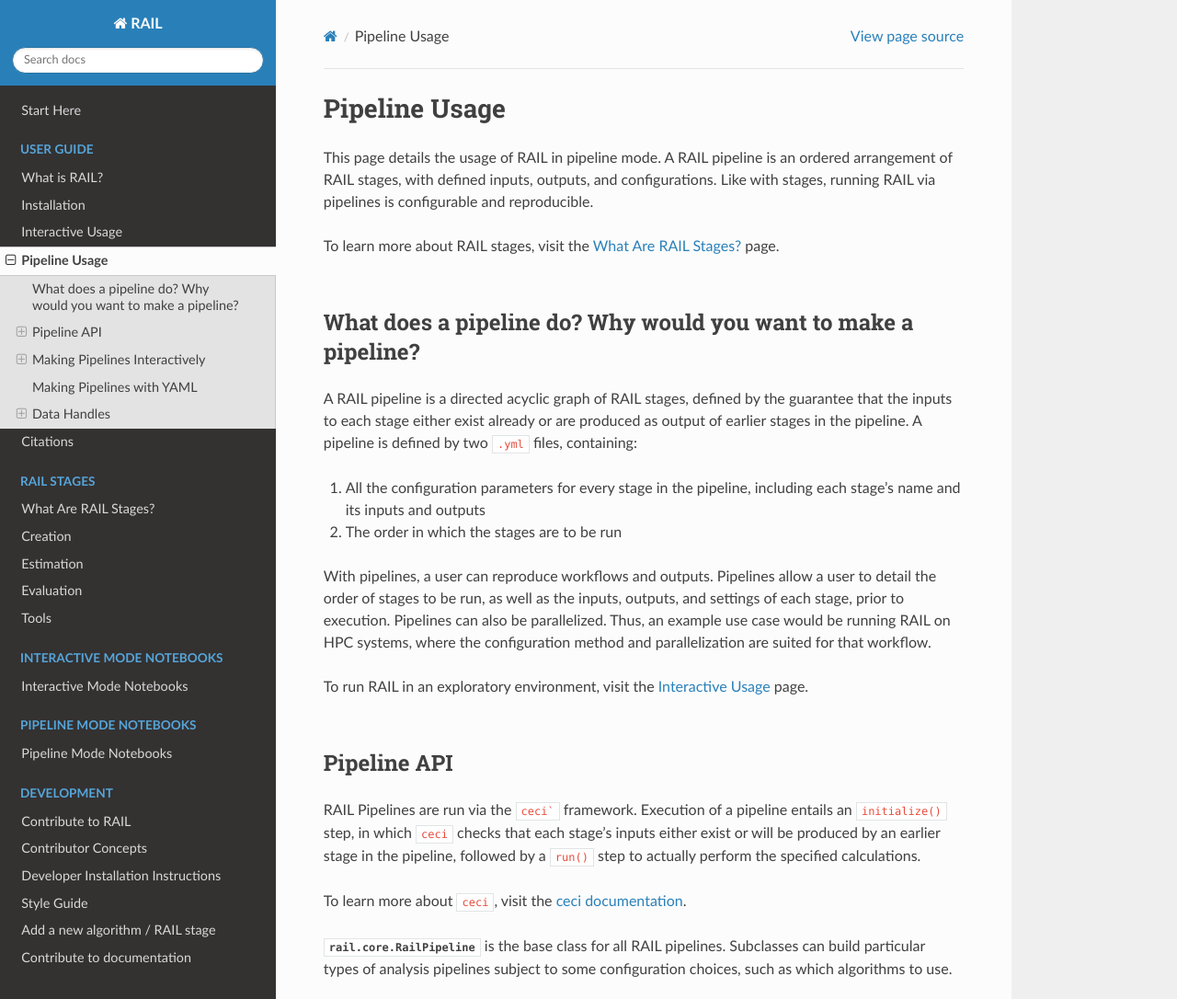
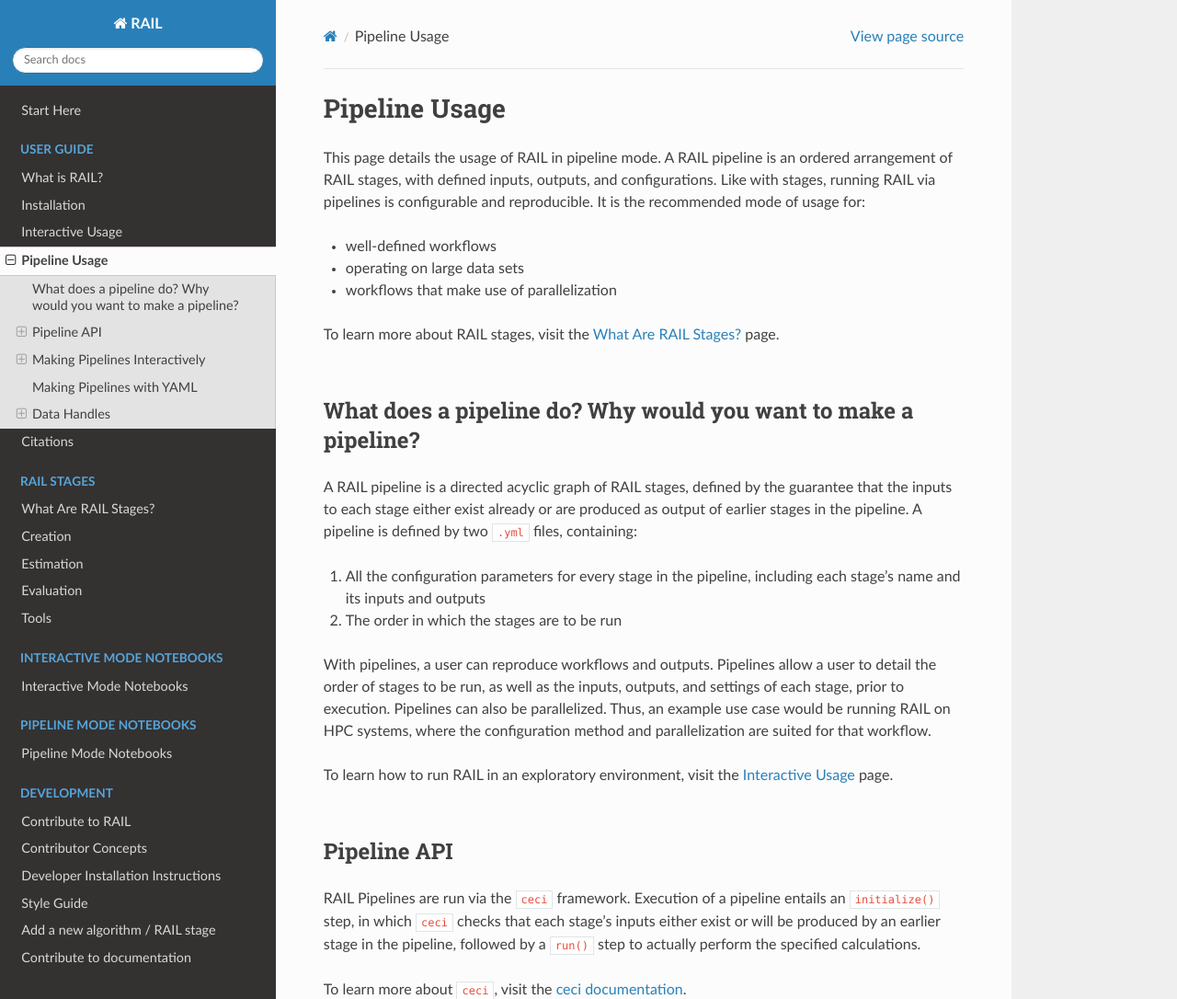
Before and after one commit to LSSTDESC/rail, a Sphinx documentation site: the page built from docs/source/user_guide/pipeline_usage.rst, in a window 1280 px wide and 1400 px high, cut to the strip 0-1086 px from the top of the window. Shown: the whole strip at 92% size. Built offline with Sphinx 7.4.7 and the Read the Docs theme 3.1.0, drawn with Linux system fonts in a browser that asks for light colours; pages that are not in the unit, such as notebooks, are missing from menus; the version number could not be read and is left out.

Commit message:
added interactive usage introduction

````diff
--- a/docs/source/user_guide/pipeline_usage.rst
+++ b/docs/source/user_guide/pipeline_usage.rst
@@ -9,7 +9,11 @@ Pipeline Usage
 This page details the usage of RAIL in pipeline mode. A RAIL pipeline is an
 ordered arrangement of RAIL stages, with defined inputs, outputs, and
 configurations. Like with stages, running RAIL via pipelines is configurable and
-reproducible.
+reproducible. It is the recommended mode of usage for:
+
+* well-defined workflows
+* operating on large data sets
+* workflows that make use of parallelization
 
 To learn more about RAIL stages, visit the :ref:`rail-stages` page.
 
@@ -34,8 +38,8 @@ and settings of each stage, prior to execution. Pipelines can also be
 parallelized. Thus, an example use case would be running RAIL on HPC systems,
 where the configuration method and parallelization are suited for that workflow.
 
-To run RAIL in an exploratory environment, visit the :ref:`interactive usage`
-page.
+To learn how to run RAIL in an exploratory environment, visit the
+:ref:`interactive usage` page.
 
 ============
 Pipeline API
@@ -43,7 +47,7 @@ Pipeline API
 
 .. format and check
 
-RAIL Pipelines are run via the ``ceci``` framework. Execution of a pipeline
+RAIL Pipelines are run via the ``ceci`` framework. Execution of a pipeline
 entails an ``initialize()`` step, in which ``ceci`` checks that each stage's
 inputs either exist or will be produced by an earlier stage in the pipeline,
 followed by a ``run()`` step to actually perform the specified calculations.
````
Also changed, not shown: docs/source/user_guide/interactive_usage.rst (+16 -3 lines).
